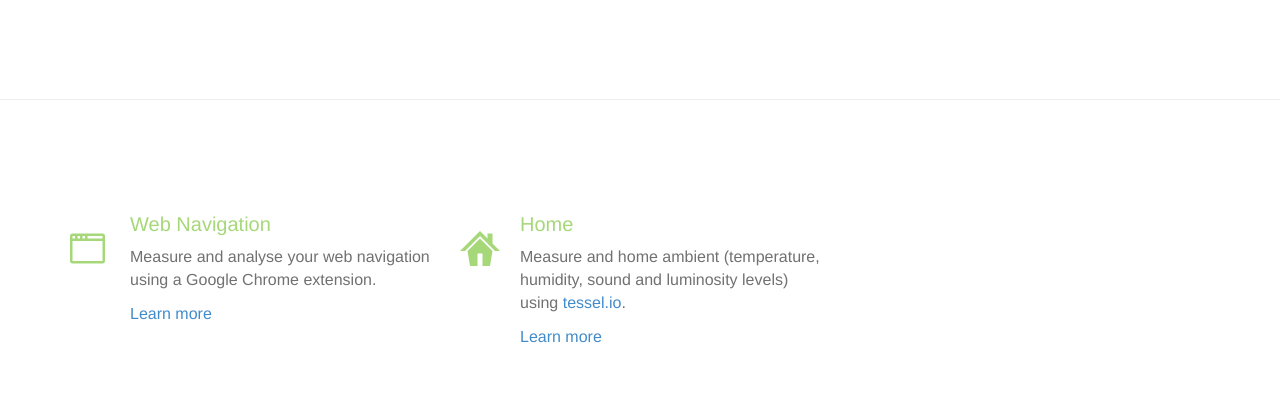
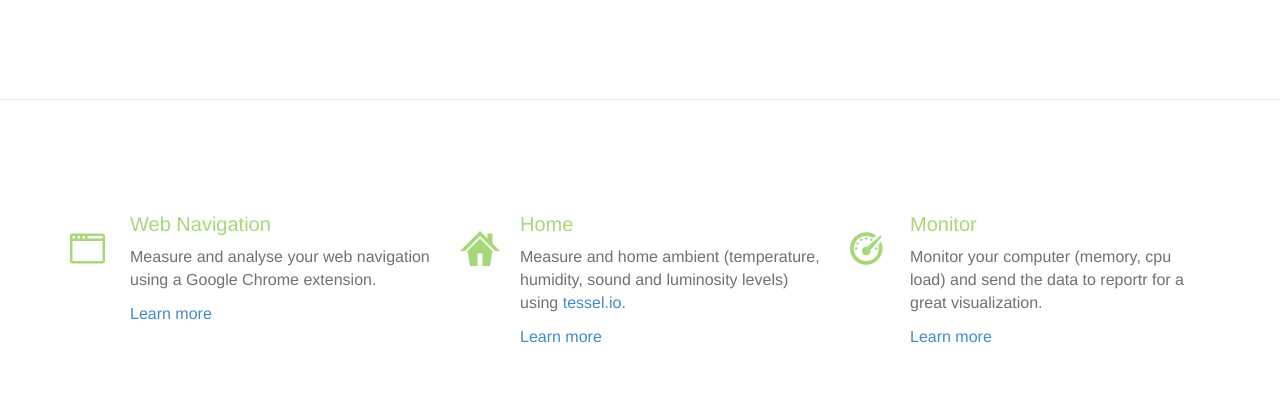
Before and after one commit to Reportr/reportr.github.io, a website: page index.html in a window 1280 px wide. Shown: the part 524-941 px from the top of the page. Drawn offline with Linux system fonts and the light colour scheme.

Commit message:
Add monitor example

```diff
--- a/index.html
+++ b/index.html
@@ -7,6 +7,7 @@
         <link rel="stylesheet" href="assets/octicons/octicons.css">
         <link rel="icon" type="image/png" href="assets/images/icon.png">
         <meta http-equiv="Content-Type" content="text/html; charset=UTF-8">
+        <meta name="description" content="Your life's personal dashboard. Open source application, easy to use and deploy.">
     </head>
     <body>
         <div id="page">
@@ -78,6 +79,14 @@
                                 <p><a href="https://github.com/Reportr/tracker-home-ambient">Learn more</a></p>
                             </div>
                         </div>
+                        <div class="col-md-4">
+                            <div class="feature">
+                                <div class="icon"><span class="octicon octicon-dashboard"></span></div>
+                                <h4>Monitor</h4>
+                                <p>Monitor your computer (memory, cpu load) and send the data to reportr for a great visualization.</p>
+                                <p><a href="https://github.com/Reportr/tracker-machine">Learn more</a></p>
+                            </div>
+                        </div>
                     </div>
                 </div>
             </div>
```
